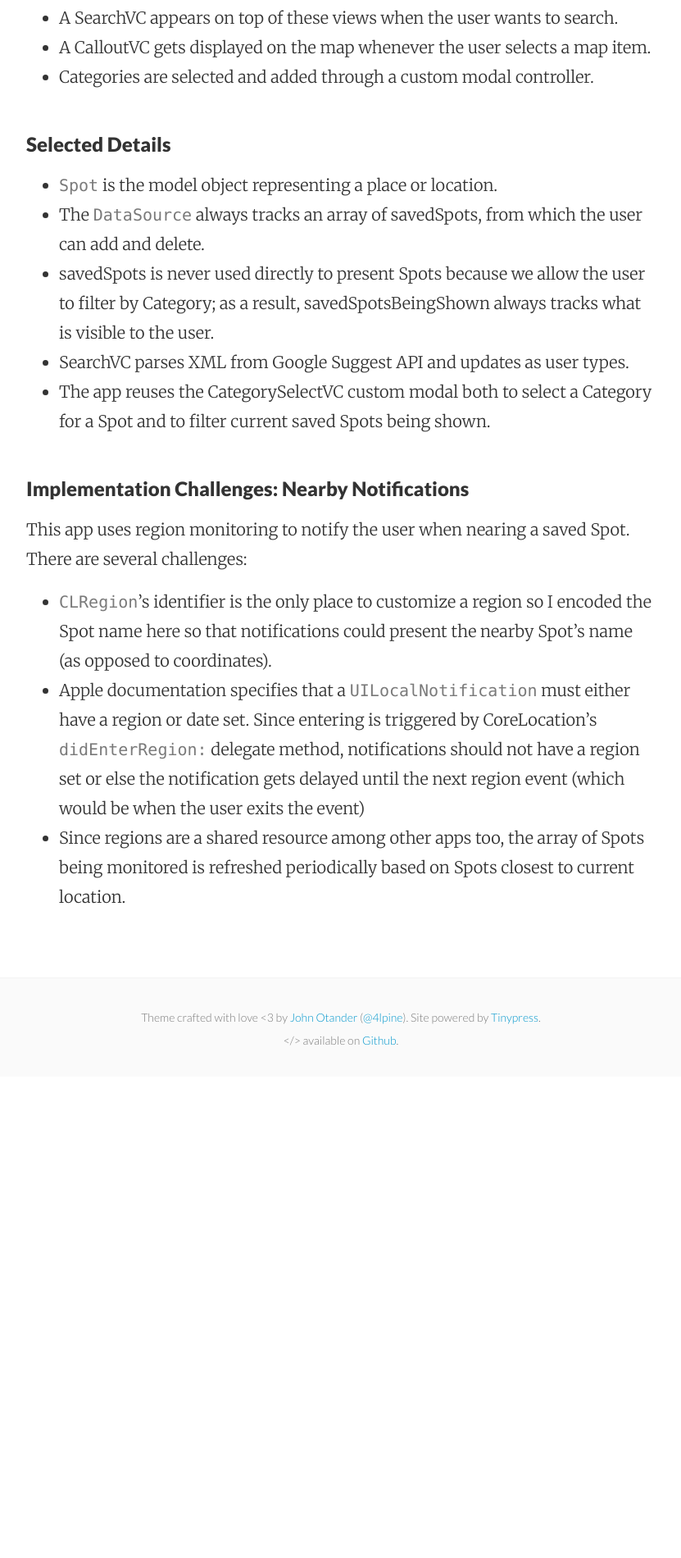
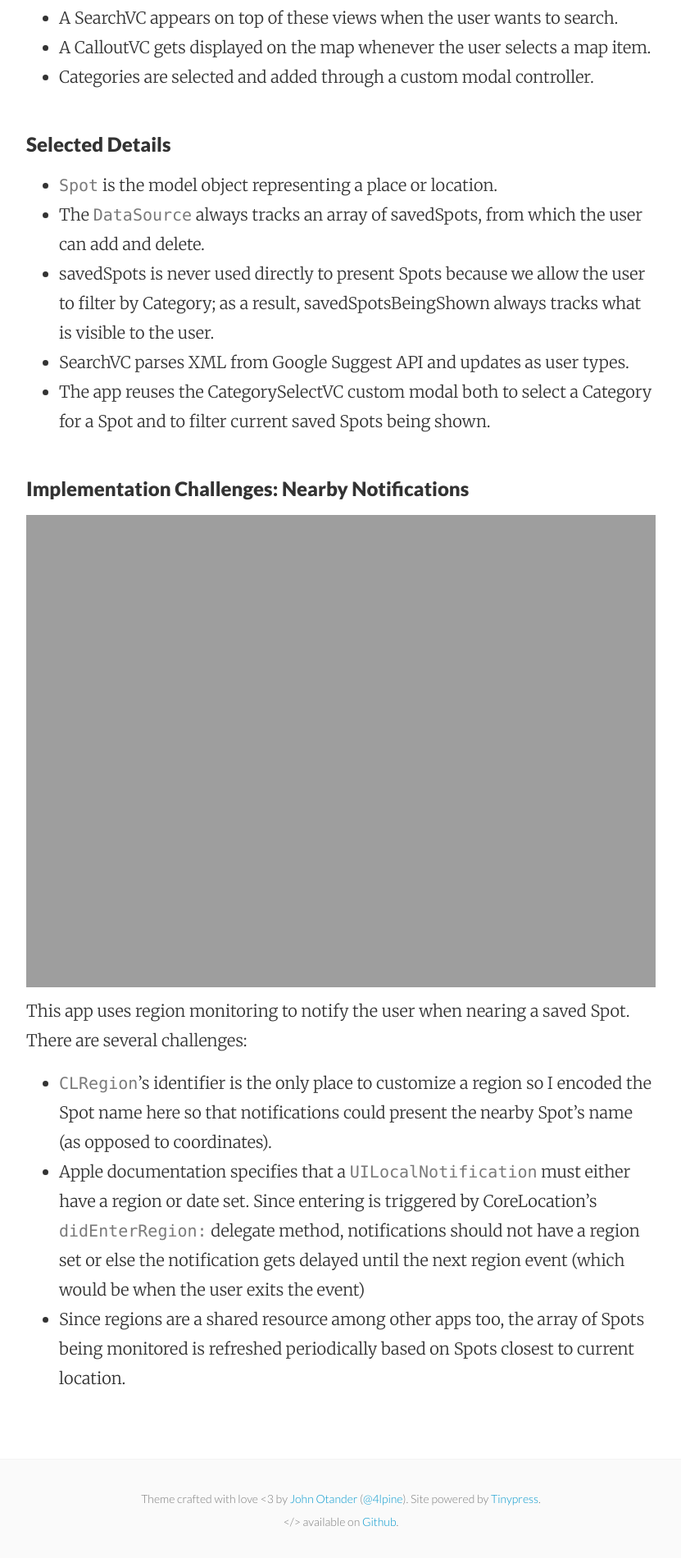
Before and after one commit to drjackl/drjackl.github.io, a Jekyll site: the page built from _posts/2016-05-19-foodalert.markdown, in a window 1280 px wide. Shown: the part 1482-3382 px from the top of the page at 82% size, without its empty margins (224-1055 px from the left). Built offline with Jekyll 4.4.1, drawn with Linux system fonts in a browser that asks for light colours; before the commit the page ends 2795 px from its top, so only the background shows below that.

Commit message:
Post update: FoodAlert

```diff
--- a/_posts/2016-05-19-foodalert.markdown
+++ b/_posts/2016-05-19-foodalert.markdown
@@ -24,6 +24,7 @@ FoodAlert is a personal locations repository. A user can search for places, save
 - The app reuses the CategorySelectVC custom modal both to select a Category for a Spot and to filter current saved Spots being shown.
 
 ### Implementation Challenges: Nearby Notifications
+![FoodAlert notification](http://drjackl.github.io/foodalert-notifcation.png)
 This app uses region monitoring to notify the user when nearing a saved Spot. There are several challenges:
 
 - `CLRegion`'s identifier is the only place to customize a region so I encoded the Spot name here so that notifications could present the nearby Spot's name (as opposed to coordinates).
```
